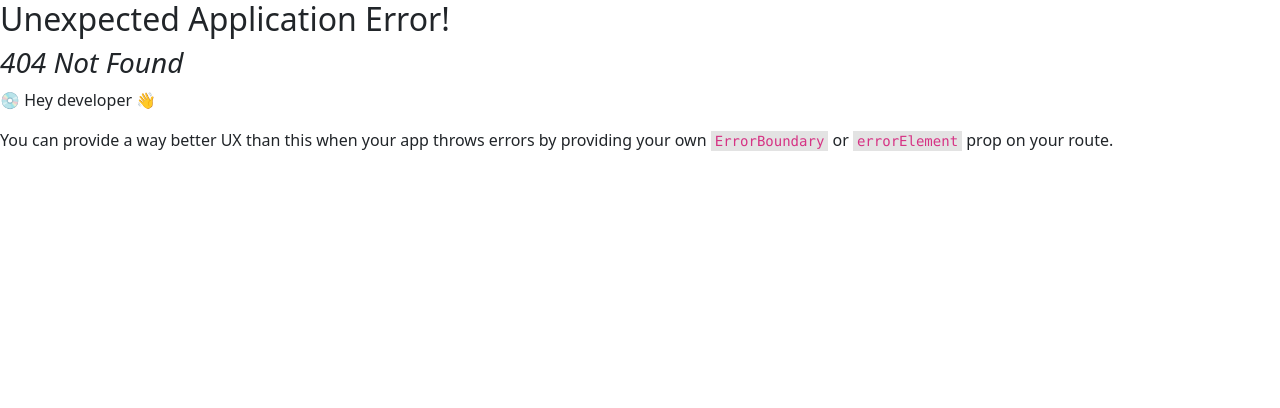
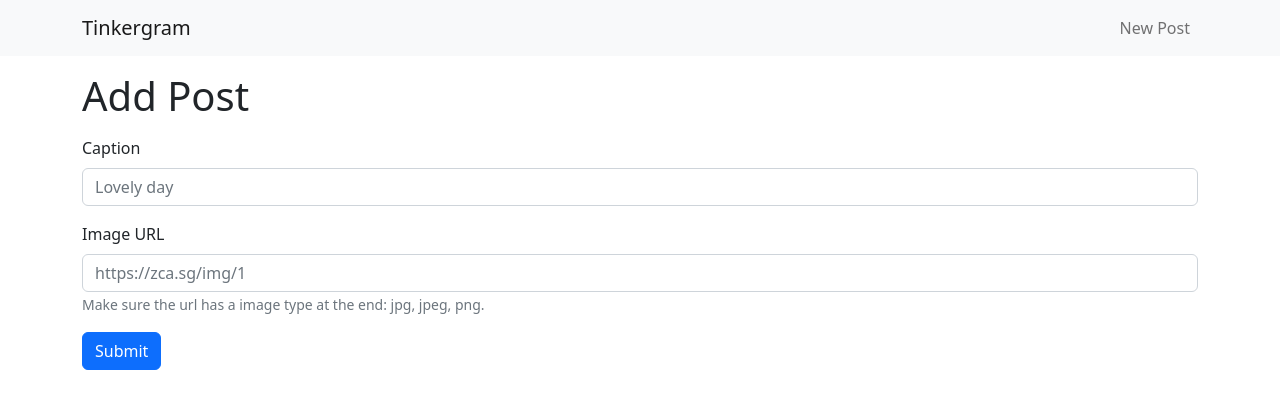
Before and after one commit to happyharis/pcweb5-tinkergram-v2, a React (Create React App) app: page /update/1 in a window 1280 px wide. Before the commit this address had no page. Shown: the top 408 px of the page. Built offline with nearby package versions, Linux system fonts and the light colour scheme; no server answers.

Commit message:
Add update page

```diff
--- a/src/index.js
+++ b/src/index.js
@@ -7,6 +7,7 @@ import "bootstrap/dist/css/bootstrap.min.css";
 import { createBrowserRouter, RouterProvider } from "react-router-dom";
 import PostPageAdd from "./views/PostPageAdd";
 import PostPageDetails from "./views/PostPageDetails";
+import PostPageUpdate from "./views/PostPageUpdate";
 
 const router = createBrowserRouter([
   {
@@ -21,6 +22,10 @@ const router = createBrowserRouter([
     path: "/post/:id",
     element: <PostPageDetails />,
   },
+  {
+    path: "/update/:id",
+    element: <PostPageUpdate />,
+  },
 ]);
 
 const root = ReactDOM.createRoot(document.getElementById("root"));
--- a/src/views/PostPageDetails.js
+++ b/src/views/PostPageDetails.js
@@ -41,7 +41,7 @@ export default function PostPageDetails() {
             <Card>
               <Card.Body>
                 <Card.Text>{caption}</Card.Text>
-                <Card.Link>Edit</Card.Link>
+                <Card.Link href={`/update/${id}`}>Edit</Card.Link>
                 <Card.Link>Delete</Card.Link>
               </Card.Body>
             </Card>
--- /dev/null
+++ b/src/views/PostPageUpdate.js
@@ -0,0 +1,79 @@
+import axios from "axios";
+import React, { useEffect, useState } from "react";
+import { Button, Container, Form, Nav, Navbar } from "react-bootstrap";
+import { useNavigate, useParams } from "react-router-dom";
+import { ADD, API, POST } from "../constants";
+
+export default function PostPageUpdate() {
+  const params = useParams();
+  const id = params.id;
+  const [caption, setCaption] = useState("");
+  const [image, setImage] = useState("");
+  const navigate = useNavigate();
+
+  async function getPost(id) {
+    const url = API + POST + `/${id}`;
+    const response = await axios.get(url);
+    const { caption, image } = response.data;
+    setCaption(caption);
+    setImage(image);
+  }
+
+  useEffect(() => {
+    getPost(id);
+  }, [id]);
+
+  return (
+    <>
+      <Navbar variant="light" bg="light">
+        <Container>
+          <Navbar.Brand href="/">Tinkergram</Navbar.Brand>
+          <Nav>
+            <Nav.Link href="/add">New Post</Nav.Link>
+          </Nav>
+        </Container>
+      </Navbar>
+      <Container>
+        <h1 style={{ marginBlock: "1rem" }}>Add Post</h1>
+        <Form>
+          <Form.Group className="mb-3" controlId="caption">
+            <Form.Label>Caption</Form.Label>
+            <Form.Control
+              type="text"
+              placeholder="Lovely day"
+              value={caption}
+              onChange={(text) => setCaption(text.target.value)}
+            />
+          </Form.Group>
+
+          <Form.Group className="mb-3" controlId="image">
+            <Form.Label>Image URL</Form.Label>
+            <Form.Control
+              type="text"
+              placeholder="https://zca.sg/img/1"
+              value={image}
+              onChange={(text) => setImage(text.target.value)}
+            />
+            <Form.Text className="text-muted">
+              Make sure the url has a image type at the end: jpg, jpeg, png.
+            </Form.Text>
+          </Form.Group>
+          <Button
+            variant="primary"
+            onClick={async (e) => {
+              const post = { image, caption };
+              try {
+                await axios.put(API + POST + "/" + id, post);
+                navigate("/");
+              } catch (error) {
+                console.error(error.message);
+              }
+            }}
+          >
+            Submit
+          </Button>
+        </Form>
+      </Container>
+    </>
+  );
+}
```
